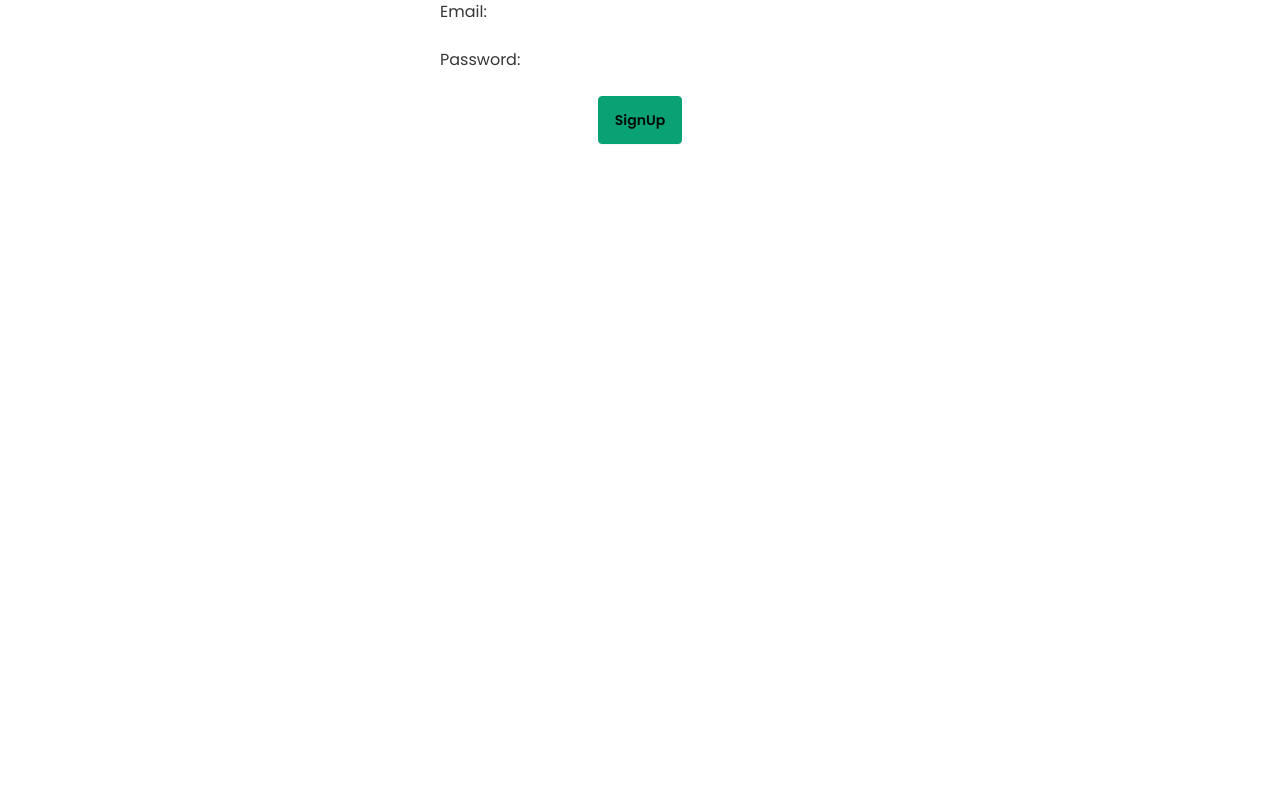
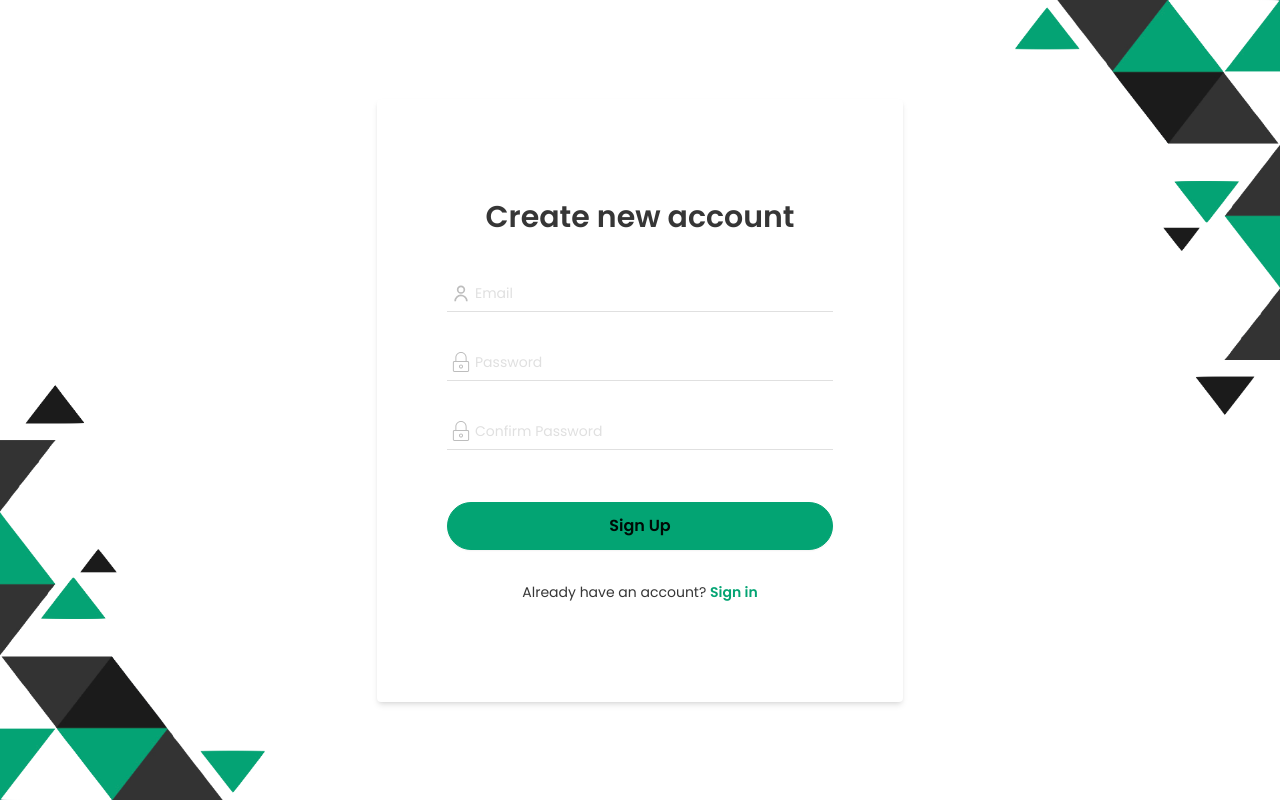
Before and after one commit to natalisvd/edu_tech, a Next.js app: page /signup in a window 1280 px wide. Built offline with nearby package versions, Linux system fonts and the light colour scheme.

Commit message:
added shared auth layout, created card component, edited styles, refactored

```diff
--- /dev/null
+++ b/app/(auth_layout)/layout.tsx
@@ -0,0 +1,29 @@
+import Image from "next/image";
+
+export default function AuthLayout({
+  children,
+}: Readonly<{
+  children: React.ReactNode;
+}>) {
+  return (
+    <main className="h-screen flex items-center justify-center p-6 relative">
+      <div className="absolute top-0 right-0 -z-10  w-[210px] h-[140px] sm:h-[300px] sm:w-[450px] md:w-[750px] md:h-[500px]">
+        <Image
+          src="/bg_rt.png"
+          alt="Background Right Top Image"
+          fill
+          priority
+        />
+      </div>
+      <div className="absolute bottom-0 left-0 -z-10 w-[210px] h-[140px] sm:h-[300px] sm:w-[450px] md:w-[750px] md:h-[500px]">
+        <Image
+          src="/bg_lb.png"
+          alt="Background Left Bottom Image"
+          fill
+          priority
+        />
+      </div>
+      {children}
+    </main>
+  );
+}
--- a/app/login/actions.ts
+++ b/app/(auth_layout)/login/actions.ts
@@ -12,6 +12,8 @@ export async function login(formData: FormData) {
     email: formData.get('email') as string,
     password: formData.get('password') as string,
   }
+  const remember = formData.get('remember')
+  console.log(remember)
 
   const { error } = await supabase.auth.signInWithPassword(data)
 
--- /dev/null
+++ b/app/(auth_layout)/login/page.tsx
@@ -0,0 +1,58 @@
+import Link from "next/link";
+import { login } from "./actions";
+import { UserIcon } from "../../components/Icons/UserIcon";
+import { PasswordLockIcon } from "../../components/Icons/PasswordLockIcon";
+import { Input } from "../../components/Input";
+import { FormCard } from "@/app/components/FormCard";
+
+export default function Login() {
+  return (
+    <FormCard>
+      <form className="grid grid-flow-row gap-8">
+        <h2 className="text-3xl font-semibold text-center mb-2">Login</h2>
+        <Input
+          id="email"
+          name="email"
+          type="email"
+          required
+          placeholder="Email"
+          icon={<UserIcon className="input-icon w-5 h-5" />}
+        />
+        <Input
+          id="password"
+          name="password"
+          type="password"
+          required
+          placeholder="Password"
+          icon={<PasswordLockIcon className="input-icon w-5 h-5" />}
+        />
+        {/* ToDo: add "remember me" functionality or remove this part of form */}
+        <div className="form-control w-max">
+          <label className="label cursor-pointer gap-3">
+            <input
+              name="remember"
+              type="checkbox"
+              defaultChecked
+              className="checkbox checkbox-sm rounded-sm"
+            />
+            <span className="label-text">Remember me</span>
+          </label>
+        </div>
+        <button
+          formAction={login}
+          className="btn btn-primary rounded-full w-full mt-5 text-base"
+        >
+          Sign In
+        </button>
+        <div className="flex justify-center">
+          <span className="text-sm">
+            Don't have an account?{" "}
+            <Link href={"/signup"} className="text-primary font-semibold">
+              Sign Up
+            </Link>
+          </span>
+        </div>
+      </form>
+    </FormCard>
+  );
+}
--- a/app/signup/actions.ts
+++ b/app/(auth_layout)/signup/actions.ts
@@ -18,6 +18,7 @@ export async function signUp(formData: FormData) {
   const { error } = await supabase.auth.signUp(data)
 
   if (error) {
+    console.log('error', error)
     redirect('/error')
   }
 
--- /dev/null
+++ b/app/(auth_layout)/signup/page.tsx
@@ -0,0 +1,58 @@
+import React from "react";
+import { signUp } from "./actions";
+import { FormCard } from "@/app/components/FormCard";
+import { Input } from "@/app/components/Input";
+import { UserIcon } from "@/app/components/Icons/UserIcon";
+import { PasswordLockIcon } from "@/app/components/Icons/PasswordLockIcon";
+import Link from "next/link";
+
+const SignUp = () => {
+  // Todo: add validation for password confirmation
+  return (
+    <FormCard>
+      <form className="grid grid-flow-row gap-8">
+        <h2 className="text-3xl font-semibold text-center mb-2">Create new account</h2>
+        <Input
+            id="email"
+            name="email"
+            type="email"
+            required
+            placeholder="Email"
+            icon={<UserIcon className="input-icon w-5 h-5" />}
+          />
+          <Input
+            id="password"
+            name="password"
+            type="password"
+            required
+            placeholder="Password"
+            icon={<PasswordLockIcon className="input-icon w-5 h-5" />}
+          />
+          <Input
+            id="confirm"
+            name="confirm"
+            type="password"
+            required
+            placeholder="Confirm Password"
+            icon={<PasswordLockIcon className="input-icon w-5 h-5" />}
+          />
+        <button
+          formAction={signUp}
+          className="btn btn-primary rounded-full w-full mt-5 text-base"
+        >
+          Sign Up
+        </button>
+        <div className="flex justify-center">
+          <span className="text-sm">
+            Already have an account?{" "}
+            <Link href={"/login"} className="text-primary font-semibold">
+              Sign in
+            </Link>
+          </span>
+        </div>
+      </form>
+    </FormCard>
+  );
+};
+
+export default SignUp;
--- /dev/null
+++ b/app/components/FormCard/index.tsx
@@ -0,0 +1,9 @@
+import { PropsWithChildren } from "react";
+
+export const FormCard = ({ children }: PropsWithChildren) => {
+  return (
+    <div className="shadow-md dark:md:border border-base-200 px-5 py-6 sm:px-[70px] sm:py-[100px] rounded w-full max-w-[526px] bg-base-100">
+      {children}
+    </div>
+  );
+};
--- a/app/login/page.tsx
+++ /dev/null
@@ -1,71 +0,0 @@
-import Link from "next/link";
-import { login } from "./actions";
-import Image from "next/image";
-import { styles } from "./styles";
-import { UserIcon } from "../components/Icons/UserIcon";
-import { PasswordLockIcon } from "../components/Icons/PasswordLockIcon";
-import { Input } from "../components/Input";
-
-export default function Login() {
-  return (
-    <main className={styles.wrapper}>
-      <form className={styles.form}>
-        <div className="w-full m-auto py-8">
-          <h2 className={styles.loginHeader}>Login</h2>
-          <div className="grid grid-flow-row gap-6">
-            <Input
-              id="email"
-              name="email"
-              type="email"
-              required
-              placeholder="Email"
-              icon={<UserIcon className="input-icon w-5 h-5" />}
-            />
-            <Input
-              id="password"
-              name="password"
-              type="password"
-              required
-              placeholder="Password"
-              icon={<PasswordLockIcon className="input-icon w-5 h-5" />}
-            />
-            <div className="form-control w-max">
-              <label className="label cursor-pointer gap-3">
-                <input type="checkbox" defaultChecked className="checkbox checkbox-sm rounded-sm" />
-                <span className="label-text">Remember me</span>
-              </label>
-            </div>
-            <button formAction={login} className={styles.signInButton}>
-              Sign In
-            </button>
-          </div>
-          <div className="flex justify-center mt-5">
-            <span className={styles.registerLink}>
-              don't have an account?{" "}
-              <Link href={"/signup"} className="text-primary font-semibold">
-                register
-              </Link>
-            </span>
-          </div>
-        </div>
-      </form>
-
-      <div className="absolute top-0 right-0 z-10  w-[210px] h-[140px] md:w-[750px] md:h-[500px]">
-        <Image
-          src="/bg_rt.png"
-          alt="Background Right Top Image"
-          fill
-          priority
-        />
-      </div>
-      <div className="absolute bottom-0 left-0 z-10 w-[210px] h-[140px] md:w-[750px] md:h-[500px]">
-        <Image
-          src="/bg_lb.png"
-          alt="Background Left Bottom Image"
-          fill
-          priority
-        />
-      </div>
-    </main>
-  );
-}
--- a/app/login/styles.ts
+++ /dev/null
@@ -1,10 +0,0 @@
-export const styles = {
-    wrapper: "h-screen flex items-center justify-center bg-base-100 p-3 lg:p-6 relative",
-    form: "shadow-lg p-8 rounded-lg shadow-md w-full max-w-[526px] z-20",
-    loginHeader: "text-3xl font-semibold text-center mt-2 mb-2",
-    checkboxWrapper: "mt-5 flex",
-    checkboxLabel: "text-sm font-light ml-2",
-    rememberMeText: "text-sm font-light ml-2",
-    signInButton: "btn btn-primary rounded-full w-full mt-5 text-base",
-    registerLink: "text-sm font-light"
-  };
--- a/app/signup/page.tsx
+++ /dev/null
@@ -1,23 +0,0 @@
-import React from "react";
-import { signUp } from "./actions";
-
-const SignUp = () => {
-  return (
-    <div className="container mx-auto w-[400px] grid gap-4">
-      <form className="grid grid-flow-row">
-        <label htmlFor="email">Email:</label>
-        <input id="email" name="email" type="email" required />
-        <label htmlFor="password">Password:</label>
-        <input id="password" name="password" type="password" required />
-        <button
-          formAction={signUp}
-          className="btn btn-primary bg-[#0aa274] rounded place-self-center p-2 px-4"
-        >
-          SignUp
-        </button>
-      </form>
-    </div>
-  );
-};
-
-export default SignUp;
```
